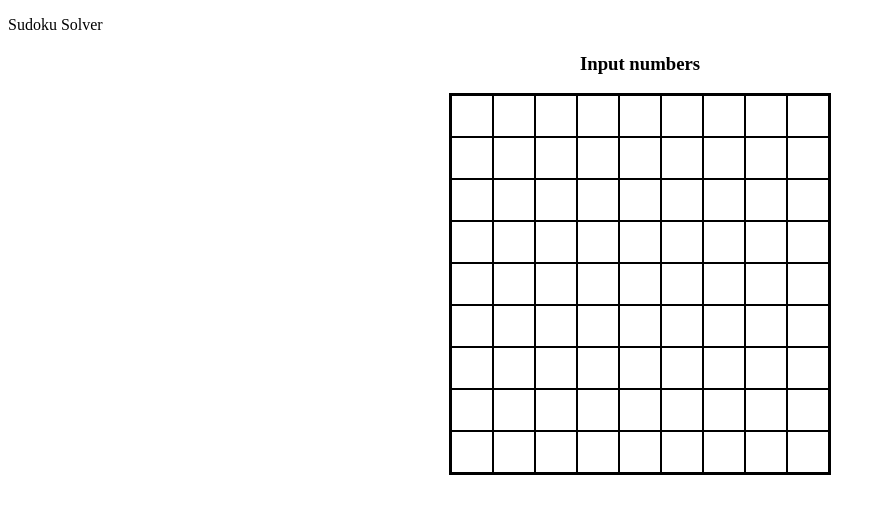
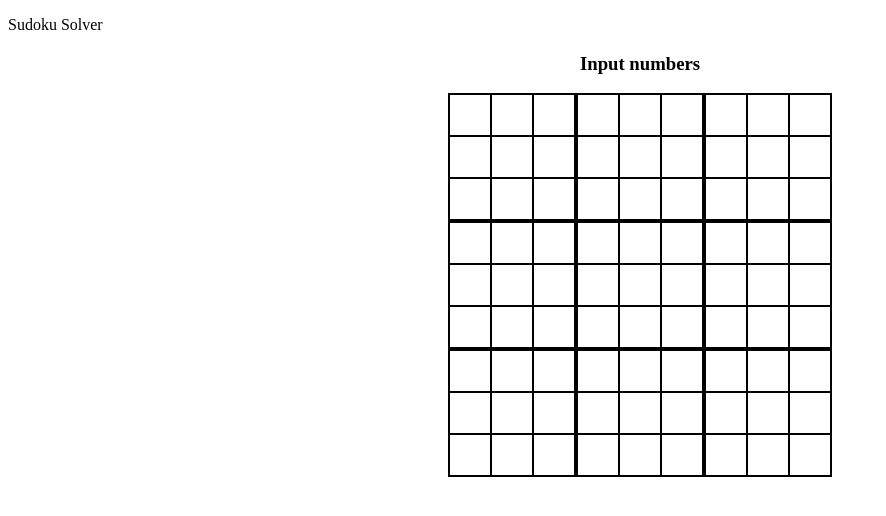
Before and after one commit to aledejesus/sudoku_solver, a Django app: page /solver/numbers/ in a window 1280 px wide. Shown: the top 516 px of the page, without its empty margins (0-886 px from the left). Run offline with Django 3.2, Linux system fonts and the light colour scheme.

Commit message:
Changes: - Modified grid to make it with divs instead of a table - Modified main.css to adjust the borders of the squares

```diff
--- a/static/css/main.css
+++ b/static/css/main.css
@@ -1,15 +1,13 @@
-/*.grid_sqr {
-  width: 360px;
-  height: 360px;
-  border-width: 2px;
+.grid_sqr {
+  width: 126px;
+  height: 126px;
+  border-width: 1px;
   border-style: solid;
   border-color: black;
-  border-spacing: 0px;
-  margin: 0px;
-  padding: 0px;
-}*/
+  display: inline-block;
+}
 
-td, tr{
+/*td, tr{
   width: 40px;
   height: 40px;
   border-width: 1px;
@@ -17,22 +15,35 @@ td, tr{
   border-color: black;
   margin: 0px;
   padding: 0px;
-}
+}*/
 
-table {
+/*table {
   border-width: 2px;
   border-style: solid;
   border-color: black;
   border-spacing: 0px;
-}
+}*/
 
-/*.number_slot {
+.number_slot {
+  display: inline-block;
   width: 40px;
   height: 40px;
   border-width: 1px;
   border-style: solid;
   border-color: black;
+}
+
+.grid_row {
+  display: block;
+}
+
+.grid * {
   border-spacing: 0px;
   margin: 0px;
   padding: 0px;
-}*/
+  font-size: 0px;
+}
+
+.grid_sub_row {
+  display: block;
+}
--- a/templates/input_numbers.html
+++ b/templates/input_numbers.html
@@ -3,7 +3,7 @@
 <center>
   <h3 style="display: block"> Input numbers</h3>
 
-  <div id="grid">
+  <!-- <div id="grid">
     <table>
       {% for i in "012345678" %}
       <tr>
@@ -12,19 +12,27 @@
         {% endfor %}
       </tr>
       {% endfor %}
-  </div>
+  </div> -->
 
-  <!-- [START] KEEP TESTING -->
-  <!-- <div id="id_grid">
-    {% for i in "012345678" %}
-    <div class="grid_sqr">
-      {% for i in "012345678" %}
-      <div class="number_slot">
+  <!-- [START] PUT GRID IN A DIFFERENT HTML FILE. IMPORT IT -->
+  <div id="id_grid" class="grid">
+    {% for i in "012" %}
+    <div id="row1" class="grid_row">
+      {% for i in "012" %}
+      <div class="grid_sqr">
+        {% for i in "012" %}
+        <div class="grid_sub_row">
+          {% for i in "012" %}
+          <div class="number_slot">
+          </div>
+          {% endfor %}
+        </div>
+        {% endfor %}
       </div>
       {% endfor %}
     </div>
     {% endfor %}
-  </div> -->
-  <!-- [END] KEEP TESTING -->
+  </div>
+  <!-- [START] PUT GRID IN A DIFFERENT HTML FILE. IMPORT IT -->
 </center>
 {% endblock %}
```
